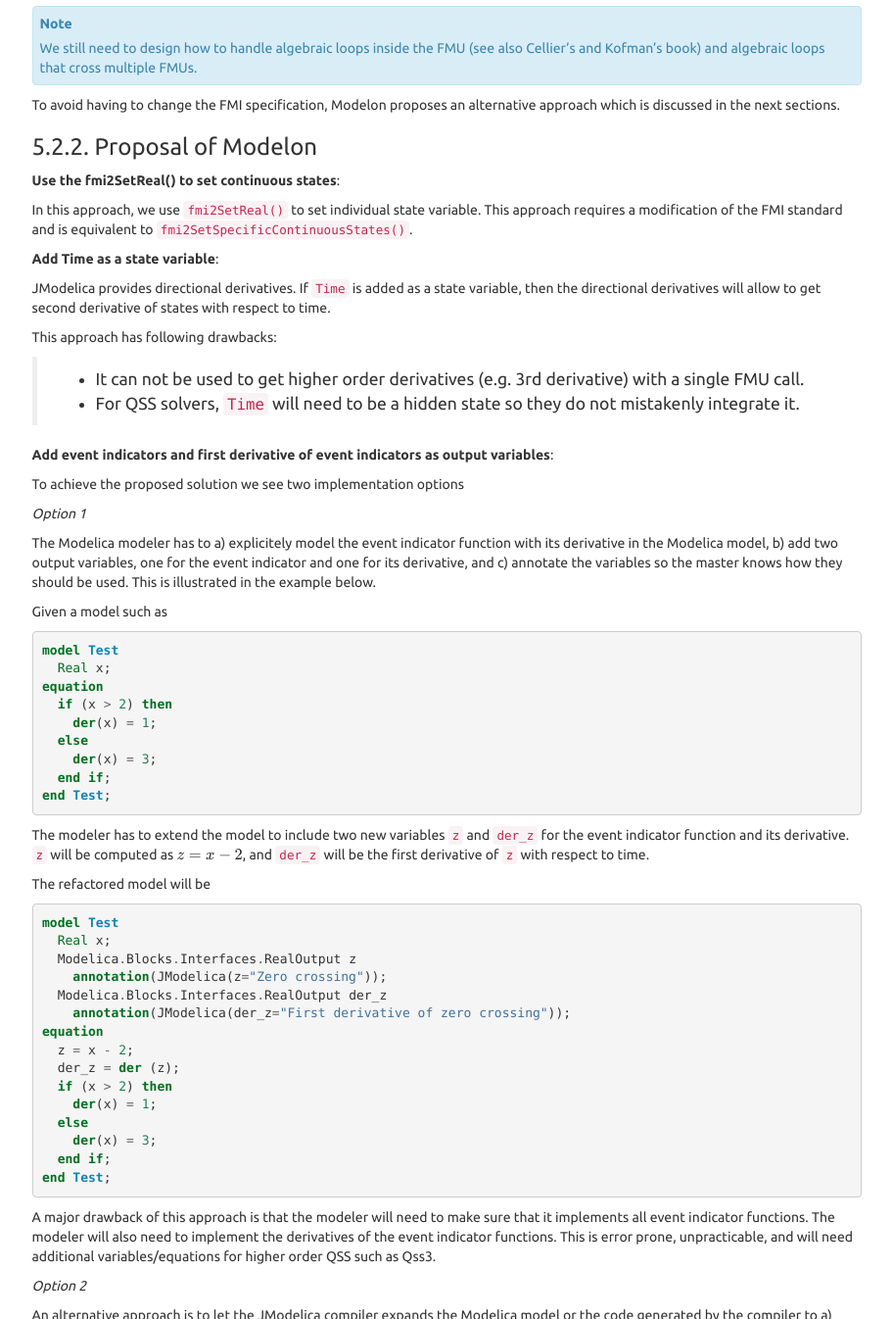
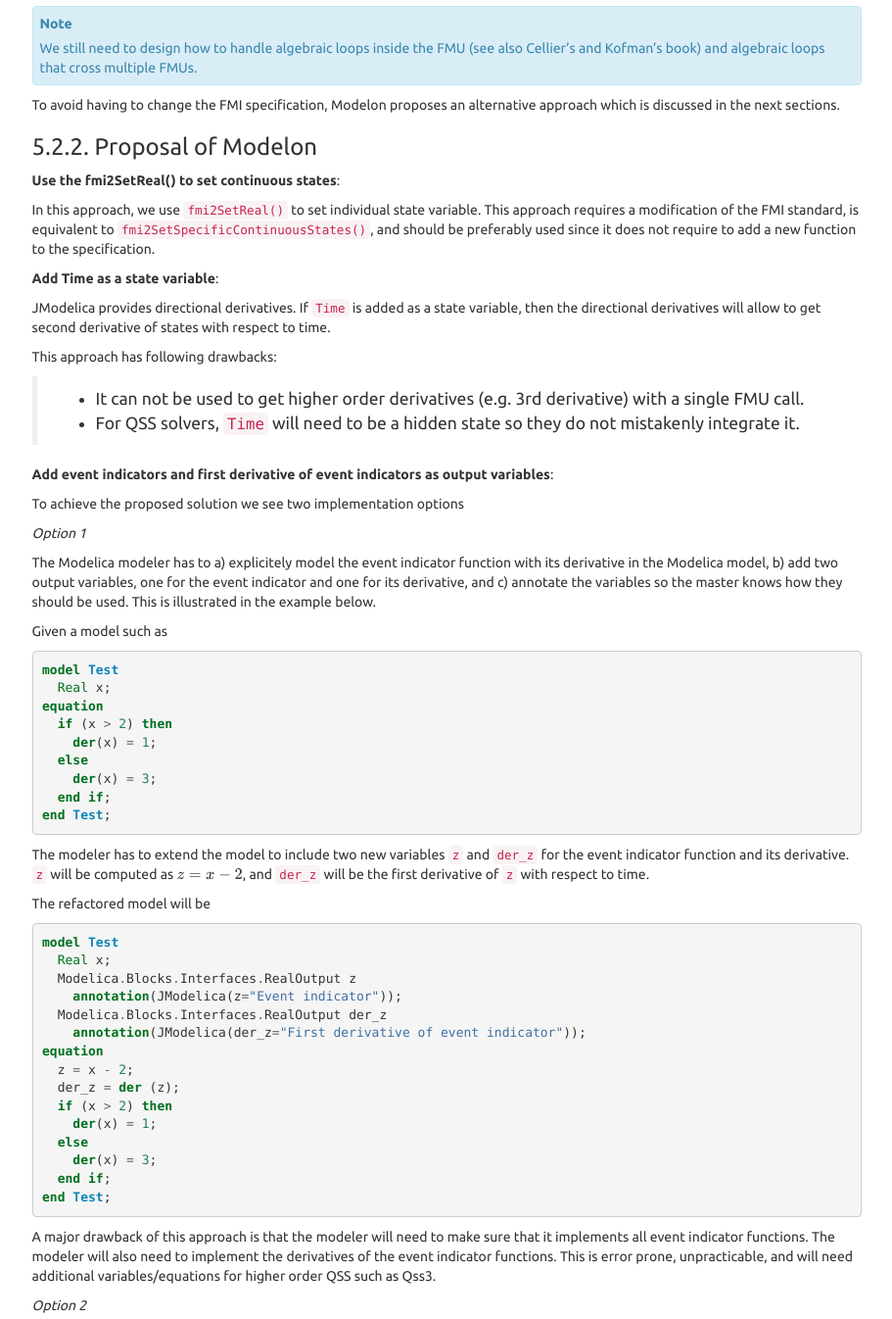
Before and after one commit to lbl-srg/soep, a Sphinx documentation site: the page built from doc-design/source/softwareArchitecture.rst, in a window 1280 px wide and 1400 px high, scrolled down 10337 px, cut to the strip 54-1400 px from the top of the window. Shown: the whole strip at 98% size, without its empty margins (330-1241 px from the left). Built offline with Sphinx 7.4.7, drawn with Linux system fonts in a browser that asks for light colours; cross-references to code outside the pages are shown as plain code; some of the changed text lies outside the part shown.

Commit message:
Minor documentation update

```diff
--- a/doc-design/source/softwareArchitecture.rst
+++ b/doc-design/source/softwareArchitecture.rst
@@ -334,8 +334,10 @@ Proposal of Modelon
 **Use the fmi2SetReal() to set continuous states**:
 
 In this approach, we use ``fmi2SetReal()`` to set individual state variable.
-This approach requires a modification of the FMI standard
-and is equivalent to ``fmi2SetSpecificContinuousStates()``.
+This approach requires a modification of the FMI standard,
+is equivalent to ``fmi2SetSpecificContinuousStates()``, and should be
+preferably used since it does not require to add a new function to the specification.
+
 
 **Add Time as a state variable**:
 
@@ -390,9 +392,9 @@ The refactored model will be
    model Test
      Real x;
      Modelica.Blocks.Interfaces.RealOutput z
-       annotation(JModelica(z="Zero crossing"));
+       annotation(JModelica(z="Event indicator"));
      Modelica.Blocks.Interfaces.RealOutput der_z
-       annotation(JModelica(der_z="First derivative of zero crossing"));
+       annotation(JModelica(der_z="First derivative of event indicator"));
    equation
      z = x - 2;
      der_z = der (z);
@@ -458,12 +460,12 @@ The refactored model will be
     Real x;
     Modelica.Blocks.Interfaces.RealInput u;
     Modelica.Blocks.Interfaces.RealOutput z
-      annotation(JModelica(z="Zero crossing"));
+      annotation(JModelica(z="Event indicator"));
     Modelica.Blocks.Interfaces.RealOutput der_z
-      annotation(JModelica(der_z="First derivative of zero crossing"));
+      annotation(JModelica(der_z="First derivative of event indicator"));
   equation
     z = x - u;
-    der_z = der( x-u);
+    der_z = der(x-u);
     if (x > u) then
       der(x) = 1;
     else
```
